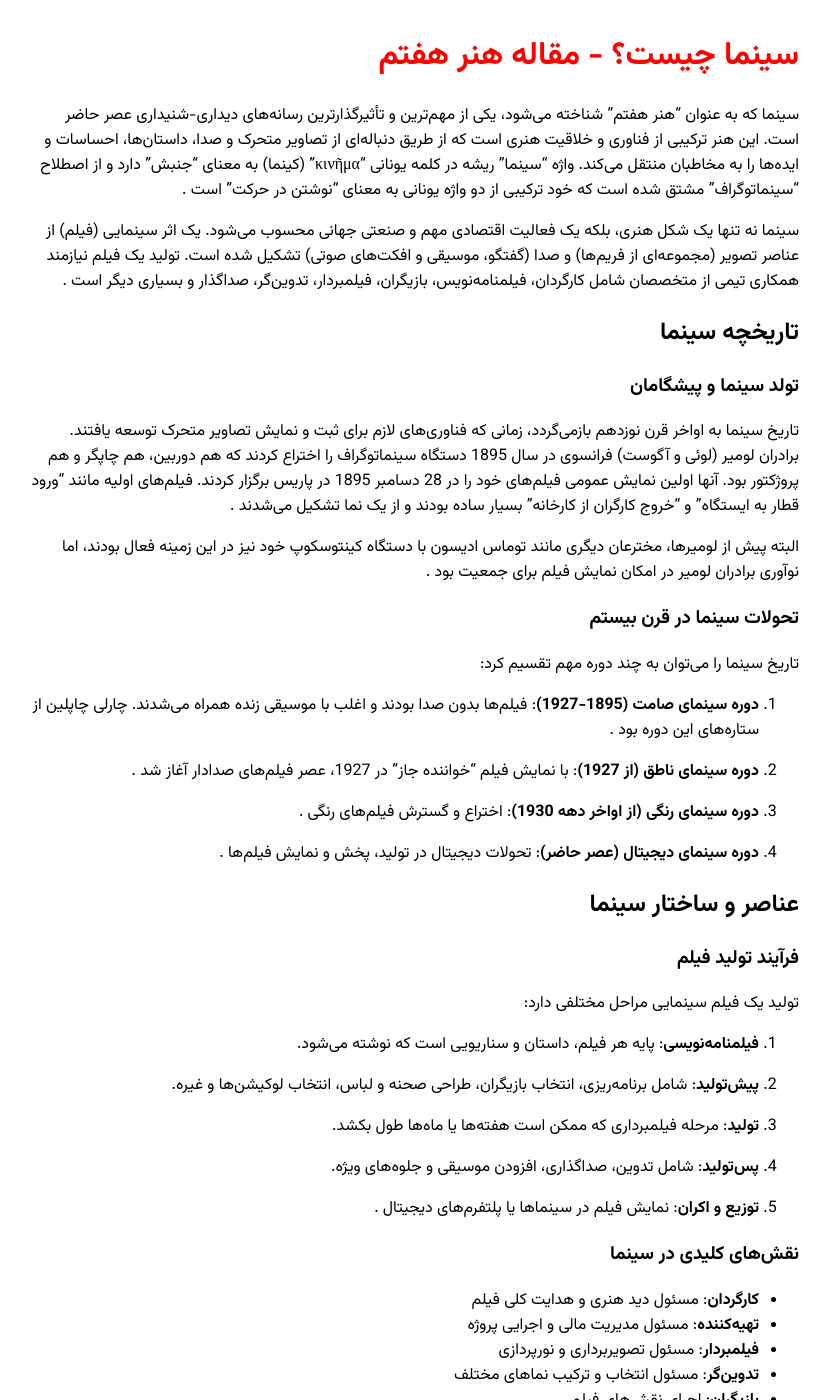
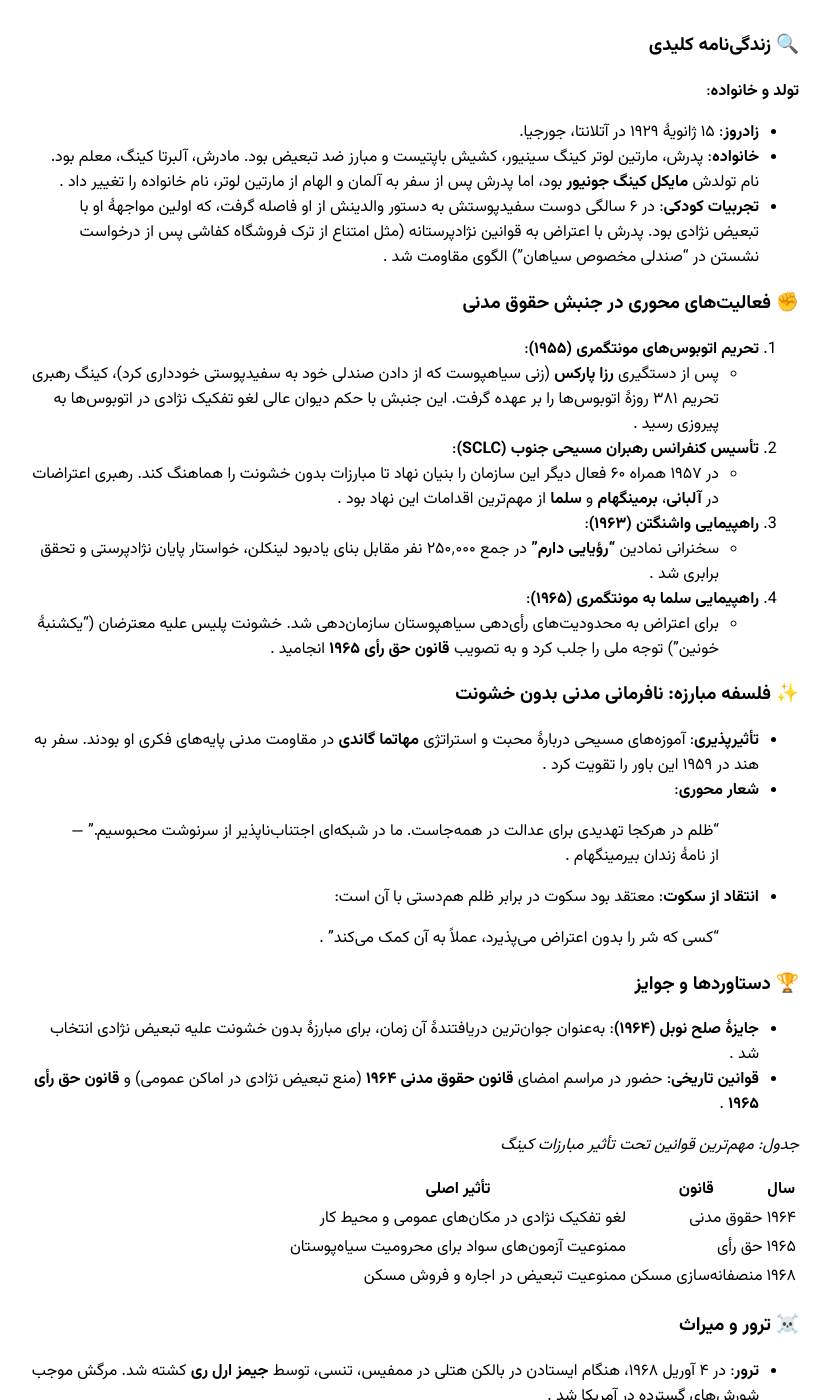
Before and after one commit to darkblog/darkblog.github.io, a Jekyll site: the page built from _posts/2025-6-28-5.md, in a window 1280 px wide and 1400 px high. Shown: the whole window, without its empty margins (225-1055 px from the left). Built offline with Jekyll 4.4.1, drawn with Linux system fonts in a browser that asks for light colours; our own code applies the rules of GitHub Pages for plain Markdown files; some of the changed text lies outside the part shown.

Commit message:
Update 2025-6-28-5.md

```diff
--- a/_posts/2025-6-28-5.md
+++ b/_posts/2025-6-28-5.md
@@ -1,116 +1,52 @@
 ---
 layout: post
-title: سینما چیست؟ - مقاله هنر هفتم
+title: مارتین لوتر کینگ جونیور: نماد مبارزه‌ی بدون خشونت برای برابری نژادی
 ---
 
-سینما که به عنوان "هنر هفتم" شناخته می‌شود، یکی از مهم‌ترین و تأثیرگذارترین رسانه‌های دیداری-شنیداری عصر حاضر است. این هنر ترکیبی از فناوری و خلاقیت هنری است که از طریق دنباله‌ای از تصاویر متحرک و صدا، داستان‌ها، احساسات و ایده‌ها را به مخاطبان منتقل می‌کند. واژه "سینما" ریشه در کلمه یونانی "κινῆμα" (کینما) به معنای "جنبش" دارد و از اصطلاح "سینماتوگراف" مشتق شده است که خود ترکیبی از دو واژه یونانی به معنای "نوشتن در حرکت" است .
+### 🔍 زندگی‌نامه کلیدی
+**تولد و خانواده**:
+- **زادروز**: ۱۵ ژانویهٔ ۱۹۲۹ در آتلانتا، جورجیا.
+- **خانواده**: پدرش، مارتین لوتر کینگ سینیور، کشیش باپتیست و مبارز ضد تبعیض بود. مادرش، آلبرتا کینگ، معلم بود. نام تولدش **مایکل کینگ جونیور** بود، اما پدرش پس از سفر به آلمان و الهام از مارتین لوتر، نام خانواده را تغییر داد .
+- **تجربیات کودکی**: در ۶ سالگی دوست سفیدپوستش به دستور والدینش از او فاصله گرفت، که اولین مواجههٔ او با تبعیض نژادی بود. پدرش با اعتراض به قوانین نژادپرستانه (مثل امتناع از ترک فروشگاه کفاشی پس از درخواست نشستن در "صندلی مخصوص سیاهان") الگوی مقاومت شد .
 
-سینما نه تنها یک شکل هنری، بلکه یک فعالیت اقتصادی مهم و صنعتی جهانی محسوب می‌شود. یک اثر سینمایی (فیلم) از عناصر تصویر (مجموعه‌ای از فریم‌ها) و صدا (گفتگو، موسیقی و افکت‌های صوتی) تشکیل شده است. تولید یک فیلم نیازمند همکاری تیمی از متخصصان شامل کارگردان، فیلمنامه‌نویس، بازیگران، فیلمبردار، تدوین‌گر، صداگذار و بسیاری دیگر است .
+### ✊ فعالیت‌های محوری در جنبش حقوق مدنی
+1. **تحریم اتوبوس‌های مونتگمری (۱۹۵۵)**:
+   - پس از دستگیری **رزا پارکس** (زنی سیاهپوست که از دادن صندلی خود به سفیدپوستی خودداری کرد)، کینگ رهبری تحریم ۳۸۱ روزهٔ اتوبوس‌ها را بر عهده گرفت. این جنبش با حکم دیوان عالی لغو تفکیک نژادی در اتوبوس‌ها به پیروزی رسید .
+2. **تأسیس کنفرانس رهبران مسیحی جنوب (SCLC)**:
+   - در ۱۹۵۷ همراه ۶۰ فعال دیگر این سازمان را بنیان نهاد تا مبارزات بدون خشونت را هماهنگ کند. رهبری اعتراضات در **آلبانی**، **برمینگهام** و **سلما** از مهم‌ترین اقدامات این نهاد بود .
+3. **راهپیمایی واشنگتن (۱۹۶۳)**:
+   - سخنرانی نمادین **"رؤیایی دارم"** در جمع ۲۵۰٬۰۰۰ نفر مقابل بنای یادبود لینکلن، خواستار پایان نژادپرستی و تحقق برابری شد .
+4. **راهپیمایی سلما به مونتگمری (۱۹۶۵)**:
+   - برای اعتراض به محدودیت‌های رأی‌دهی سیاهپوستان سازمان‌دهی شد. خشونت پلیس علیه معترضان ("یکشنبهٔ خونین") توجه ملی را جلب کرد و به تصویب **قانون حق رأی ۱۹۶۵** انجامید .
 
-## تاریخچه سینما
+### ✨ فلسفه مبارزه: نافرمانی مدنی بدون خشونت
+- **تأثیرپذیری**: آموزه‌های مسیحی دربارهٔ محبت و استراتژی **مهاتما گاندی** در مقاومت مدنی پایه‌های فکری او بودند. سفر به هند در ۱۹۵۹ این باور را تقویت کرد .
+- **شعار محوری**:
+  > "ظلم در هرکجا تهدیدی برای عدالت در همه‌جاست. ما در شبکه‌ای اجتناب‌ناپذیر از سرنوشت محبوسیم." — از نامهٔ زندان بیرمینگهام .
+- **انتقاد از سکوت**: معتقد بود سکوت در برابر ظلم هم‌دستی با آن است:
+  > "کسی که شر را بدون اعتراض می‌پذیرد، عملاً به آن کمک می‌کند" .
 
-### تولد سینما و پیشگامان
+### 🏆 دستاوردها و جوایز
+- **جایزهٔ صلح نوبل (۱۹۶۴)**: به‌عنوان جوان‌ترین دریافتندهٔ آن زمان، برای مبارزهٔ بدون خشونت علیه تبعیض نژادی انتخاب شد .
+- **قوانین تاریخی**: حضور در مراسم امضای **قانون حقوق مدنی ۱۹۶۴** (منع تبعیض نژادی در اماکن عمومی) و **قانون حق رأی ۱۹۶۵** .
 
-تاریخ سینما به اواخر قرن نوزدهم بازمی‌گردد، زمانی که فناوری‌های لازم برای ثبت و نمایش تصاویر متحرک توسعه یافتند. برادران لومیر (لوئی و آگوست) فرانسوی در سال 1895 دستگاه سینماتوگراف را اختراع کردند که هم دوربین، هم چاپگر و هم پروژکتور بود. آنها اولین نمایش عمومی فیلم‌های خود را در 28 دسامبر 1895 در پاریس برگزار کردند. فیلم‌های اولیه مانند "ورود قطار به ایستگاه" و "خروج کارگران از کارخانه" بسیار ساده بودند و از یک نما تشکیل می‌شدند .
+*جدول: مهم‌ترین قوانین تحت تأثیر مبارزات کینگ*
 
-البته پیش از لومیرها، مخترعان دیگری مانند توماس ادیسون با دستگاه کینتوسکوپ خود نیز در این زمینه فعال بودند، اما نوآوری برادران لومیر در امکان نمایش فیلم برای جمعیت بود .
+| **سال** | **قانون**                  | **تأثیر اصلی**                                   |
+|---------|----------------------------|--------------------------------------------------|
+| ۱۹۶۴    | حقوق مدنی                  | لغو تفکیک نژادی در مکان‌های عمومی و محیط کار    |
+| ۱۹۶۵    | حق رأی                     | ممنوعیت آزمون‌های سواد برای محرومیت سیاه‌پوستان |
+| ۱۹۶۸    | منصفانه‌سازی مسکن         | ممنوعیت تبعیض در اجاره و فروش مسکن              |
 
-### تحولات سینما در قرن بیستم
+### ☠️ ترور و میراث
+- **ترور**: در ۴ آوریل ۱۹۶۸، هنگام ایستادن در بالکن هتلی در ممفیس، تنسی، توسط **جیمز ارل ری** کشته شد. مرگش موجب شورش‌های گسترده در آمریکا شد .
+- **میراث ماندگار**:
+  - **روز مارتین لوتر کینگ**: تعطیل فدرال در سومین دوشنبهٔ ژانویه، با تأکید بر "خدمت به جامعه" به‌جای تعطیل صرف .
+  - **یادمان‌ها**: بنای یادبود او در واشنگتن دی‌سی (نخستین تندیس یک سیاهپوست در محوطهٔ پارک ملی) و نامگذاری صدها خیابان و شهرستان به افتخارش .
+  - **تأثیر جهانی**: الهام‌بخش جنبش‌های ضد آپارتاید آفریقای جنوبی و مقاومت لهستان علیه شوروی .
 
-تاریخ سینما را می‌توان به چند دوره مهم تقسیم کرد:
+### 💡 اهمیت امروزین کینگ
+کینگ نماد مبارزه با نژادپرستی سیستماتیک باقی مانده است. به‌گفتهٔ **بی‌بی‌سی**: محدودیت‌های جدید رأی‌دهی در ایالت‌هایی مانند تگزاس و فلوریدا، که سیاه‌پوستان و فقرا را هدف می‌گیرد، نشان می‌دهد "رؤیای او هنوز محقق نشده" . فرزندش، **برنیس کینگ**، امروز از مردم می‌خواهد با حمایت از قوانین برابری‌خواهانه، میراث او را زنده نگه دارند.
 
-1. **دوره سینمای صامت (1895-1927)**: فیلم‌ها بدون صدا بودند و اغلب با موسیقی زنده همراه می‌شدند. چارلی چاپلین از ستاره‌های این دوره بود .
-
-2. **دوره سینمای ناطق (از 1927)**: با نمایش فیلم "خواننده جاز" در 1927، عصر فیلم‌های صدادار آغاز شد .
-
-3. **دوره سینمای رنگی (از اواخر دهه 1930)**: اختراع و گسترش فیلم‌های رنگی .
-
-4. **دوره سینمای دیجیتال (عصر حاضر)**: تحولات دیجیتال در تولید، پخش و نمایش فیلم‌ها .
-
-## عناصر و ساختار سینما
-
-### فرآیند تولید فیلم
-
-تولید یک فیلم سینمایی مراحل مختلفی دارد:
-
-1. **فیلمنامه‌نویسی**: پایه هر فیلم، داستان و سناریویی است که نوشته می‌شود.
-
-2. **پیش‌تولید**: شامل برنامه‌ریزی، انتخاب بازیگران، طراحی صحنه و لباس، انتخاب لوکیشن‌ها و غیره.
-
-3. **تولید**: مرحله فیلمبرداری که ممکن است هفته‌ها یا ماه‌ها طول بکشد.
-
-4. **پس‌تولید**: شامل تدوین، صداگذاری، افزودن موسیقی و جلوه‌های ویژه.
-
-5. **توزیع و اکران**: نمایش فیلم در سینماها یا پلتفرم‌های دیجیتال .
-
-### نقش‌های کلیدی در سینما
-
-- **کارگردان**: مسئول دید هنری و هدایت کلی فیلم
-- **تهیه‌کننده**: مسئول مدیریت مالی و اجرایی پروژه
-- **فیلمبردار**: مسئول تصویربرداری و نورپردازی
-- **تدوین‌گر**: مسئول انتخاب و ترکیب نماهای مختلف
-- **بازیگران**: اجرای نقش‌های فیلم
-
-## سبک‌ها و ژانرهای سینمایی
-
-سینما طیف گسترده‌ای از سبک‌ها و ژانرها را شامل می‌شود:
-
-### سبک‌های فیلمسازی
-
-- **سینمای کلاسیک**: روایت خطی و قراردادی
-- **سینمای مدرن**: تجربی و غیرخطی
-- **سینمای مستند**: مبتنی بر واقعیت‌ها و مستندات
-- **سینما وریته**: سبکی از مستند که هدفش ثبت واقعیت بدون دخالت است
-
-### ژانرهای اصلی
-
-- درام
-- کمدی
-- اکشن
-- علمی-تخیلی
-- ترسناک
-- عاشقانه
-- تاریخی
-- موزیکال
-
-## تأثیر و اهمیت سینما
-
-سینما به دلایل متعددی دارای اهمیت فراوان است:
-
-1. **رسانه‌ای فراگیر**: سینما توانسته است به یکی از عمومی‌ترین و محبوب‌ترین تولیدات هنری تبدیل شود .
-
-2. **ابزار فرهنگی**: سینما بازتاب‌دهنده فرهنگ‌ها و ارزش‌های جوامع مختلف است.
-
-3. **کارکرد آموزشی**: از سینما برای آموزش و انتقال دانش استفاده می‌شود.
-
-4. **صنعت بزرگ**: سینما یک صنعت چند میلیارد دلاری با اشتغال‌زایی بالا است.
-
-5. **تأثیر اجتماعی**: سینما می‌تواند بر افکار عمومی و تغییرات اجتماعی تأثیر بگذارد .
-
-## سینما در ایران
-
-تاریخ سینمای ایران به دوره قاجار بازمی‌گردد. مظفرالدین شاه در سفر به فرانسه با سینماتوگراف آشنا شد و دستور خرید آن را داد. اولین فیلم‌های ایرانی در سال‌های پایانی قرن نوزدهم و اوایل قرن بیستم ضبط شدند. نخستین سالن سینمای عمومی در ایران در سال 1283 شمسی در خیابان چراغ گاز تهران افتتاح شد .
-
-## چالش‌ها و آینده سینما
-
-سینما با چالش‌های متعددی روبرو است:
-
-1. **رقابت با رسانه‌های جدید**: ظهور تلویزیون، اینترنت و پلتفرم‌های استریمینگ .
-
-2. **تغییر ذائقه مخاطبان**: نیاز به نوآوری در روایت و فناوری.
-
-3. **هزینه‌های تولید**: افزایش هزینه‌های تولید فیلم‌های سینمایی.
-
-4. **جهانی‌سازی**: تعادل بین جذابیت جهانی و حفظ هویت محلی .
-
-آینده سینما احتمالاً شاهد تحولات بیشتری در فناوری‌های نمایش (مانند واقعیت مجازی)، روش‌های تولید (فیلم‌سازی دیجیتال) و شیوه‌های توزیع (پلتفرم‌های آنلاین) خواهد بود .
-
-## نتیجه‌گیری
-
-سینما به عنوان هنر هفتم، ترکیبی منحصر به فرد از فناوری و هنر است که طی بیش از یک قرن تحولات چشمگیری داشته است. این رسانه قدرتمند نه تنها منبع سرگرمی، بلکه ابزاری برای بیان ایده‌ها، انتقال فرهنگ و تأثیرگذاری بر جامعه است. با وجود چالش‌های پیش رو، سینما همچنان به عنوان یکی از مؤثرترین و محبوب‌ترین اشکال هنری و رسانه‌ای در جهان باقی خواهد ماند .
-
-- [ویکی پدیا](https://fa.m.wikipedia.org/wiki/%D8%B3%DB%8C%D9%86%D9%85%D8%A7)
-- [کمرامن](https://cameramanhdp.blogfa.com/post/16)
-- [ویکی پدیا](https://fa.m.wikipedia.org/wiki/%D8%AA%D8%A7%D8%B1%DB%8C%D8%AE_%D8%B3%DB%8C%D9%86%D9%85%D8%A7)
-- [استودیو فردا](https://studiofarda.com/cinema-verite/)
-- [مگ ایران](https://magirans.com/%D8%AF%D8%A7%D9%86%D9%84%D9%88%D8%AF-%D9%85%D9%82%D8%A7%D9%84%D9%87-%D8%B3%DB%8C%D9%86%D9%85%D8%A7-3.htm)
+> **در یک نگاه**:
+> "عدالت اجتماعی نه‌فقط هدفی دور، بلکه **ابزاری ضروری** برای رسیدن به جامعه‌ای انسانی‌تر است." — برگرفته از فلسفهٔ کینگ .
```
